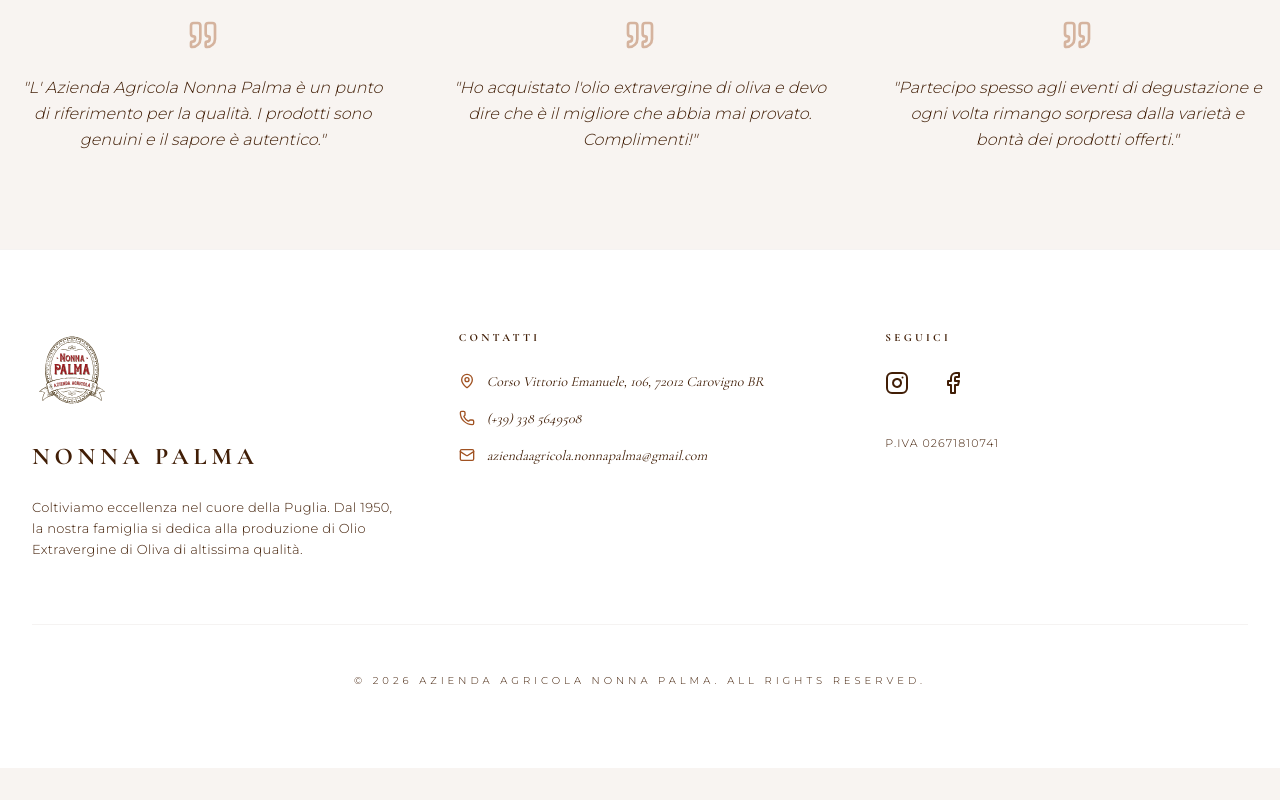
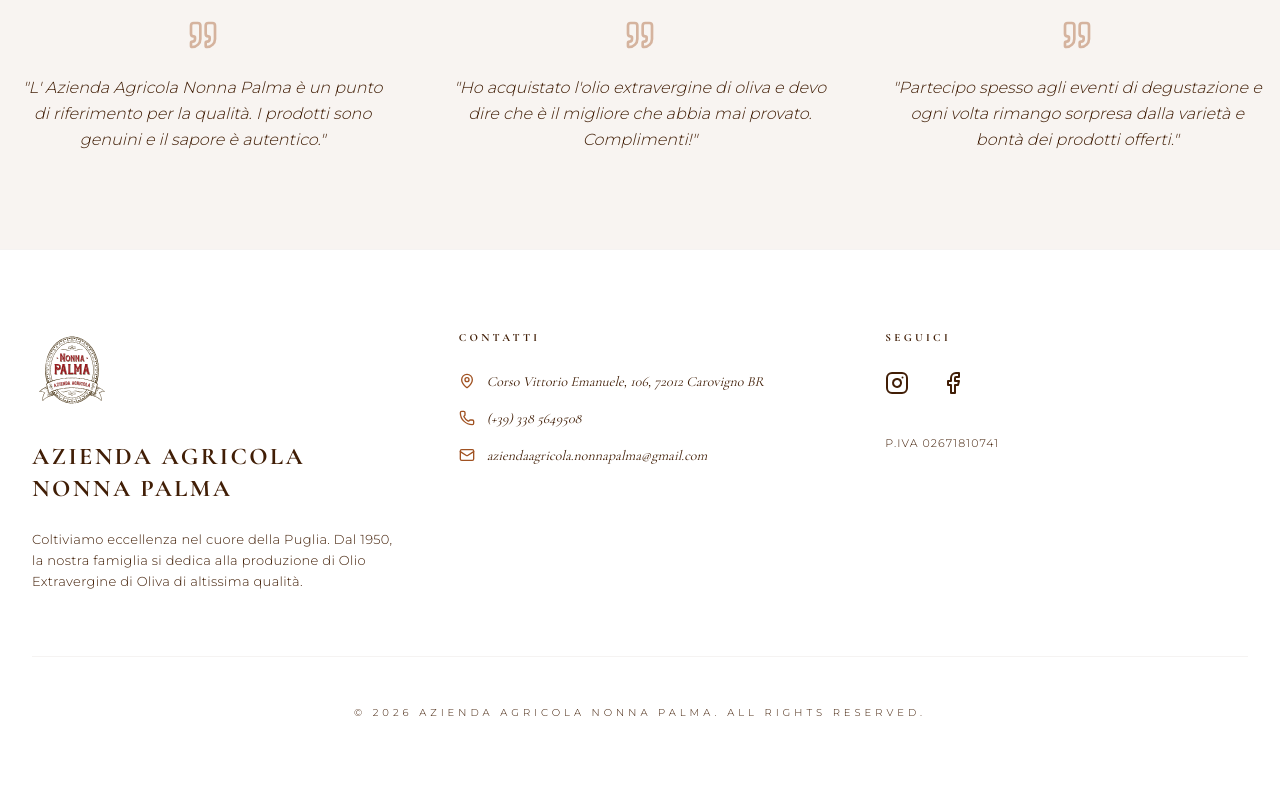
Before and after one commit to DiNataleAlessandro/nonna-palma, a Next.js app: page / in a window 1280 px wide. Shown: the part 2652-3452 px from the top of the page. Before the commit the page ends 3420 px from the top, so only its background shows below. Built offline with nearby package versions, Linux system fonts and the light colour scheme; no server answers; the database is empty.

Commit message:
docs: update brand name in footer to 'Azienda Agricola Nonna Palma'

```diff
--- a/src/components/layout/Footer.tsx
+++ b/src/components/layout/Footer.tsx
@@ -19,7 +19,7 @@ export default function Footer() {
                 />
               </div>
             </Link>
-            <h3 className="text-2xl font-serif tracking-[0.2em] uppercase font-bold text-nonna-chocolate">NONNA PALMA</h3>
+            <h3 className="text-xl md:text-2xl font-serif tracking-[0.1em] uppercase font-bold text-nonna-chocolate">AZIENDA AGRICOLA NONNA PALMA</h3>
             <p className="text-[13px] leading-relaxed tracking-wide max-w-sm">
               Coltiviamo eccellenza nel cuore della Puglia. Dal 1950, la nostra famiglia si dedica alla produzione di Olio Extravergine di Oliva di altissima qualità.
             </p>
```
